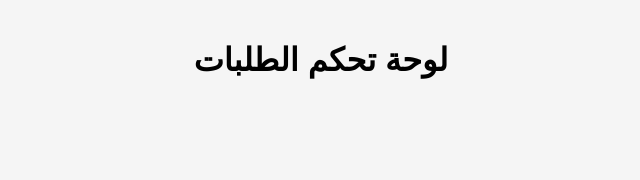
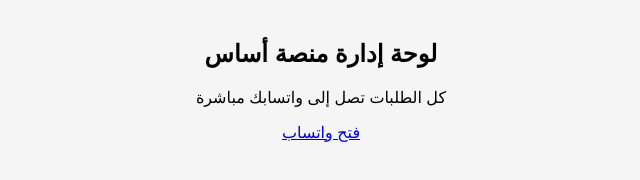
Before and after one commit to mnttrmhmd67-beep/asas-app7, a Vue app: page src/admin.html in a window 1280 px wide. Shown: the whole page, without its empty margins (319-959 px from the left). Built offline with nearby package versions, Linux system fonts and the light colour scheme.

Commit message:
Update admin.html

```diff
--- a/src/admin.html
+++ b/src/admin.html
@@ -1,15 +1,31 @@
 <!DOCTYPE html>
 <html lang="ar">
 <head>
+
 <meta charset="UTF-8">
-<title>لوحة المسؤول</title>
+<meta name="viewport" content="width=device-width, initial-scale=1.0">
+
+<title>لوحة الإدارة</title>
+
 <link rel="stylesheet" href="css/style.css">
+
 </head>
+
 <body>
 
-<h1>لوحة تحكم الطلبات</h1>
-<div id="orders"></div>
+<h2 class="title">لوحة إدارة منصة أساس</h2>
 
-<script src="js/main.js"></script>
+<div class="admin">
+
+<p>كل الطلبات تصل إلى واتسابك مباشرة</p>
+
+<a class="btn" href="https://wa.me/9647732670436" target="_blank">
+
+فتح واتساب
+
+</a>
+
+</div>
+
 </body>
 </html>
```
